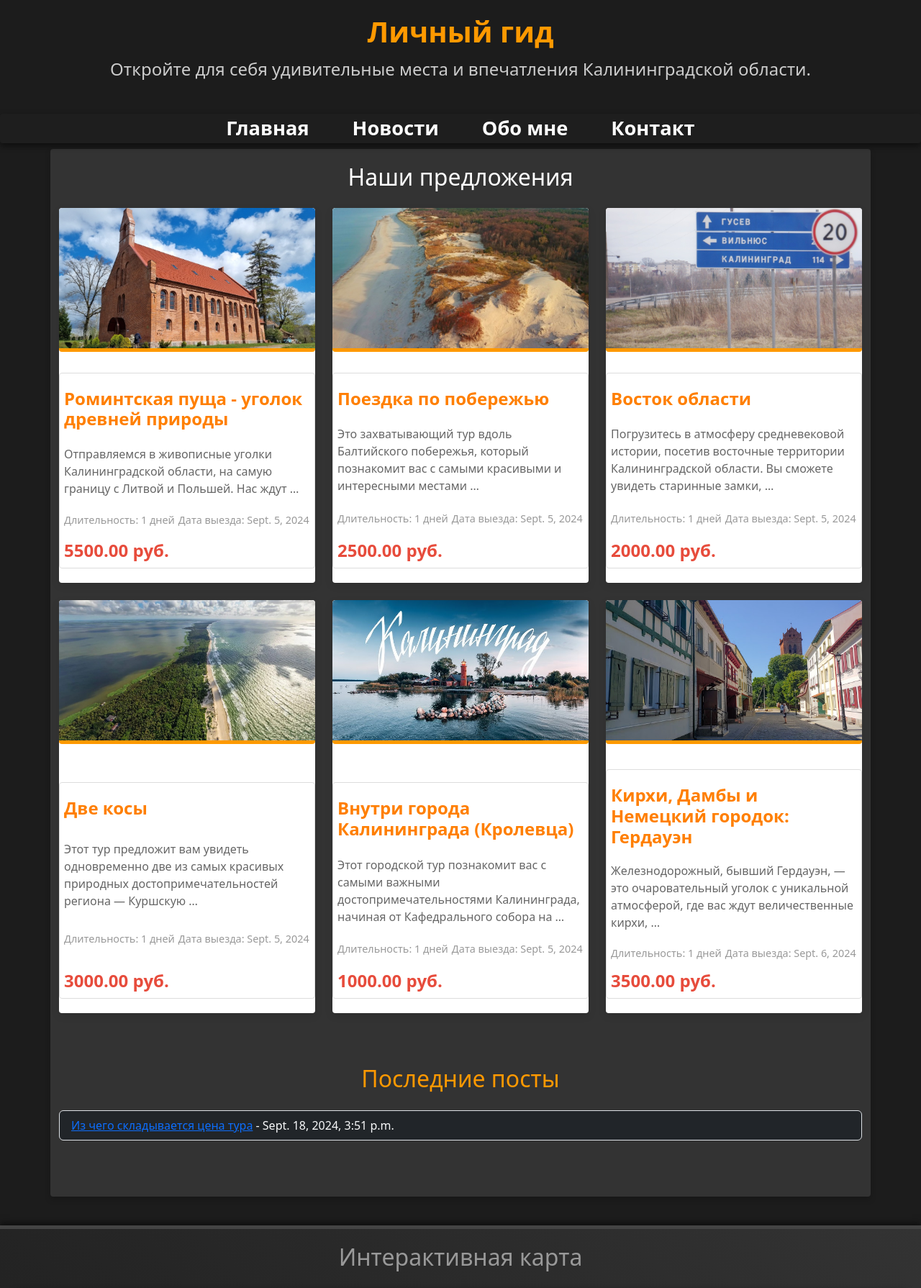
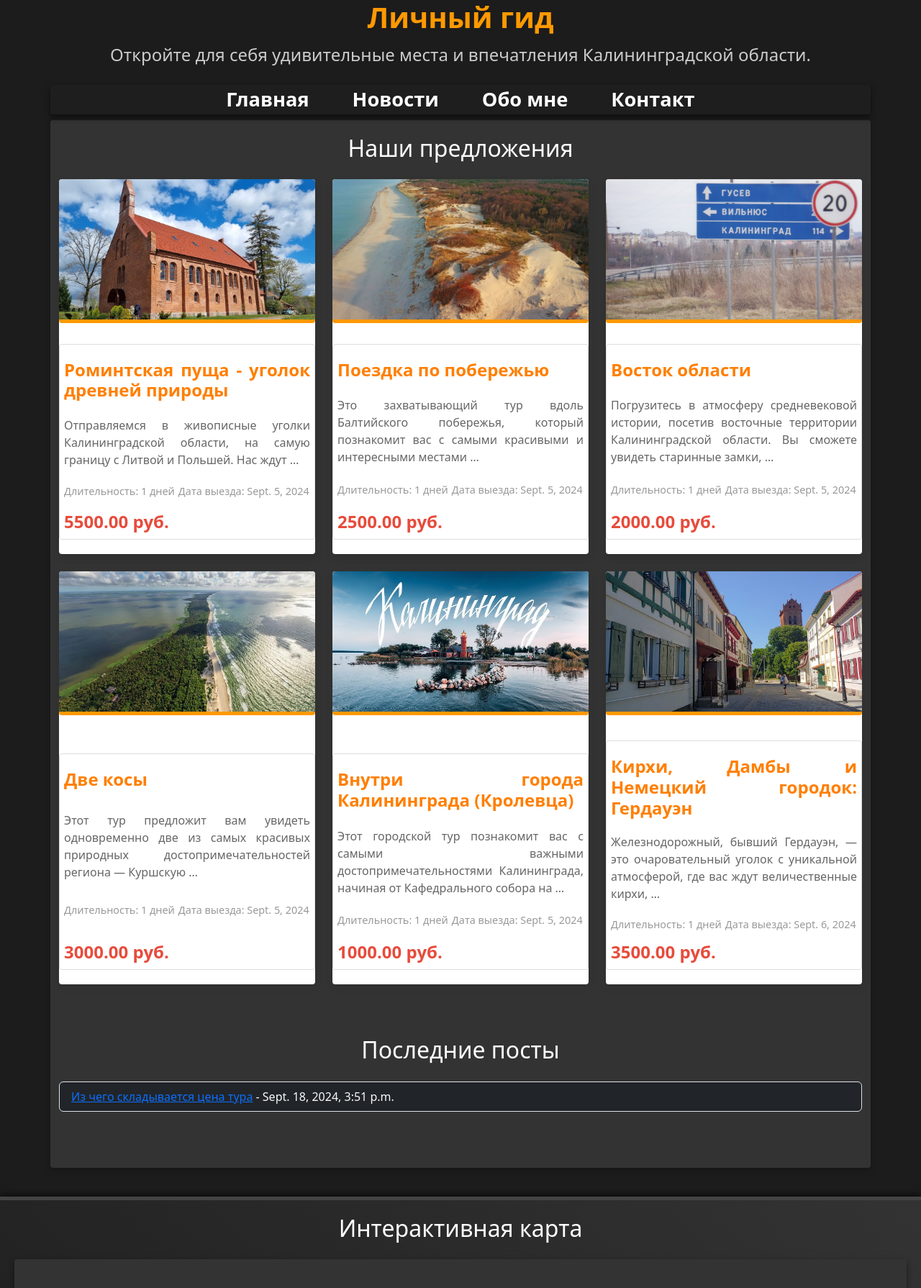
Before and after one commit to TheLastSoulTiger/Site_Guide, a Django app: page / in a window 1280 px wide. Shown: the top 1790 px of the page at 72% size. Run offline with Django 5.2, Linux system fonts and the light colour scheme; data comes from the database, SQL or seed files in the repository; a map, chart or similar area stays blank; some libraries are stand-ins or nearby versions.

Commit message:
Add files via upload

```diff
--- a/static/blog/style.css
+++ b/static/blog/style.css
@@ -38,7 +38,8 @@ li,
 p,
 ul {
     padding: 0;
-    box-sizing: border-box
+    box-sizing: border-box;
+    text-align: justify;
 }
 
 body {
@@ -51,10 +52,6 @@ footer {
     background-color: #1c1c1c;
     color: #fff;
     background-color: #1c1c1c
-}
-
-html {
-    background-color: #1c1c1c !important
 }
 
 .container,
@@ -78,9 +75,8 @@ header {
     text-align: center;
     padding: 0;
     /* Usuń padding, aby menu zajęło całą przestrzeń */
-    margin-bottom: 40px;
+    margin-bottom: 60px;
     display: math;
-    justify-content: center;
     align-items: flex-end;
     /* Wyrównanie do dołu */
     height: 150px;
@@ -100,8 +97,15 @@ header {
 .header .overlay {
     padding: 20px;
     border-radius: 4px;
-    display: block;
-    animation: fadeIn 1s ease-out
+    display: contents;
+    animation: fadeIn 1s ease-out;
+    position: absolute;
+    top: 50%;
+    left: 50%;
+    transform: translate(-50%, -50%);
+    text-align: center;
+    background: rgba(0, 0, 0, 0.6); /* Opcjonalnie półprzezroczyste tło */
+    color: #fff;
 }
 
 .header .title {
@@ -208,7 +212,7 @@ form .form-control:focus {
 }
 
 h2 {
-    color: #fff;
+    color: #fff !important;
     margin: 0 0 20px
 }
 
@@ -311,7 +314,6 @@ h1 {
     background-color: #333;
     border-radius: 4px;
     box-shadow: 0 4px 8px #0003;
-    color: #fff
 }
 
 .offers-section {
@@ -442,7 +444,14 @@ h1 {
 }
 
 .navbar {
-    flex-direction: column-reverse
+    flex-direction: column-reverse;
+    max-width: 1140px; /* Szerokość zgodna z class="container" */
+    margin: 0 auto; /* Wyśrodkowanie na stronie */
+    padding: 0 15px; /* Odstępy od krawędzi */
+    display: flex;
+    justify-content: space-between;
+    align-items: center;
+    position: relative;
 }
 
 .nav-menu {
```
Also changed, not shown: other parts of static/blog/style.css (+72 -45 lines).
